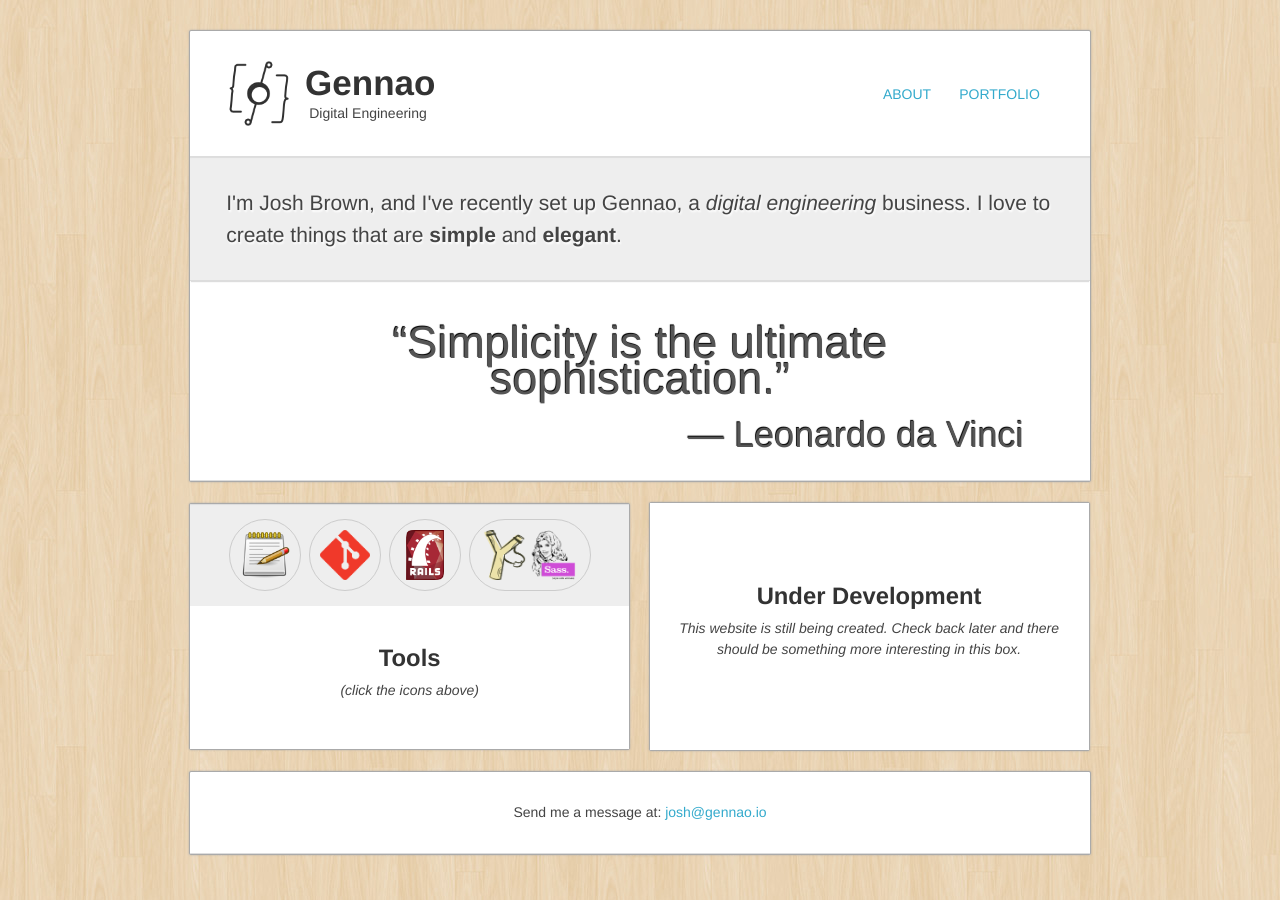
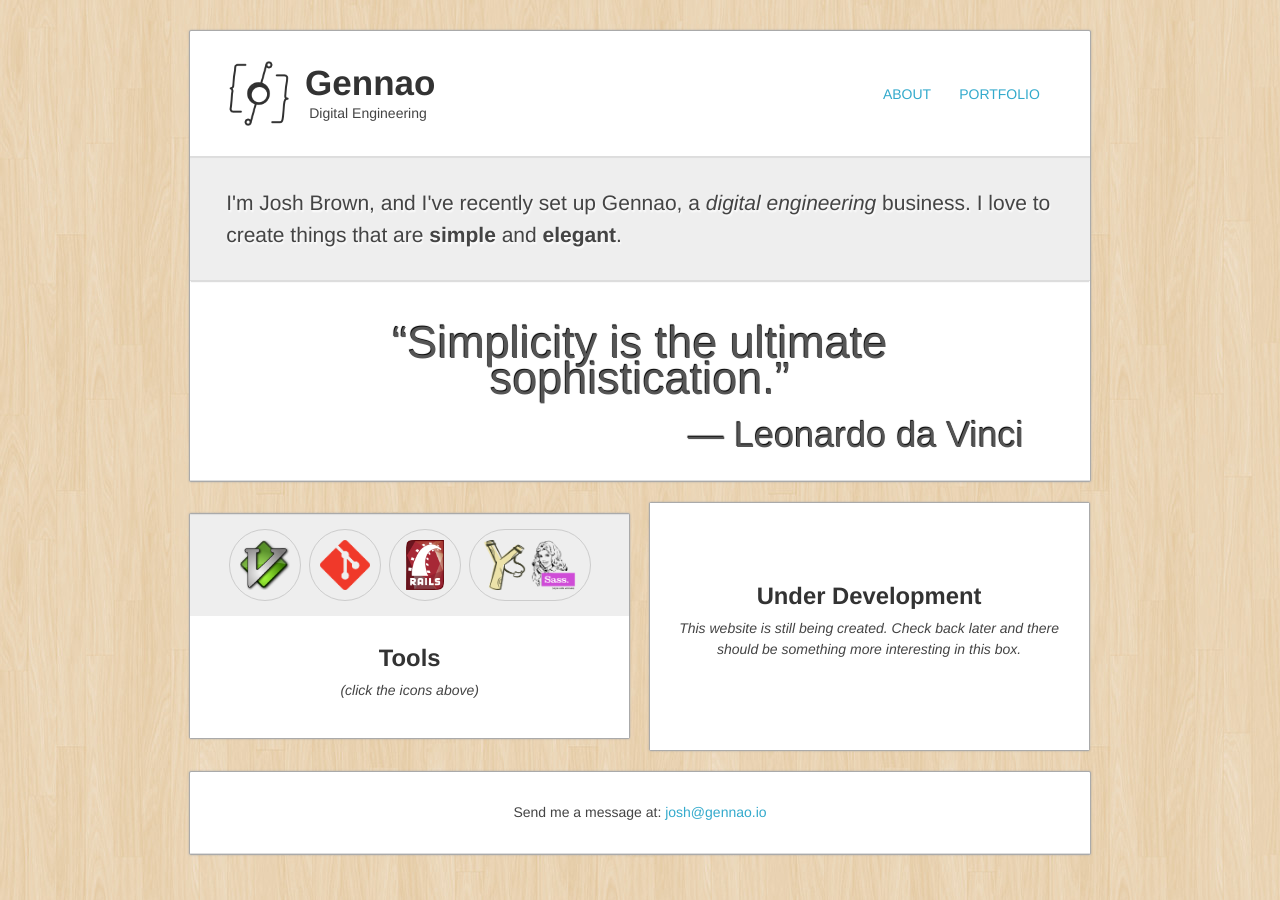
Before and after one commit to jb/jb.github.io, a Jekyll site: the page built from index.md, in a window 1280 px wide. Built offline with Jekyll 4.4.1, drawn with Linux system fonts in a browser that asks for light colours; nearby versions of some CDN libraries; some web fonts are replaced.

Commit message:
Add Vim logo and tweak description

```diff
--- a/index.md
+++ b/index.md
@@ -6,8 +6,8 @@
   <div class="demi box">
   <div id="slider">
   <ul class="shade">
-  <a href="#text-editor"><li>
-  <img src="/images/editor.png" height="50" width="50" alt="Text Editor" title="Text Editor"/>
+  <a href="#vim"><li>
+  <img src="/images/vim.png" height="50" width="50" alt="Vim" title="Vim"/>
   </li></a>
   <a href="#git"><li>
   <img src="/images/git.png" height="50" width="50" alt="Git" title="Git"/>
@@ -29,9 +29,9 @@
   </div>
   <div id="slideswrap">
   <div id="slides">
-  <div id="text-editor">
+  <div id="vim">
   <h4>Vim</h4>
-  <p>Website creation tools may be helpful to a degree, but every good web developer should know what goes on in their code. Using a good text editor gives much finer control over the design.</p>
+  <p>Graphical <abbr title="Integrated Development Environments">IDEs</abbr> may be helpful to a degree, but every good developer should know what goes on in their code. Using a good text editor gives much finer control over the design.</p>
   </div>
   <div id="git">
   <h4>Git</h4>
```
Also changed, not shown: images/vim.png (added), images/vim.svg (added).
